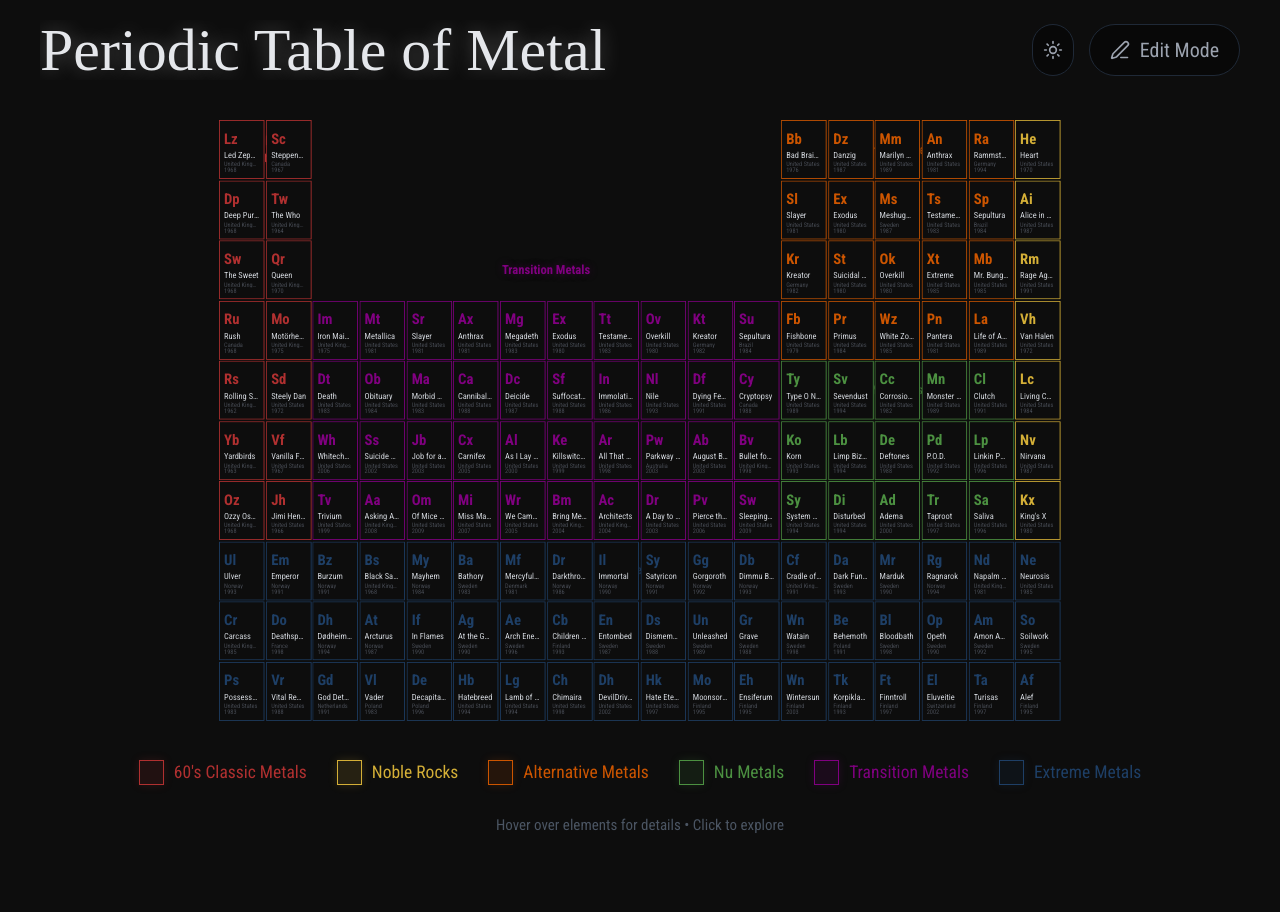
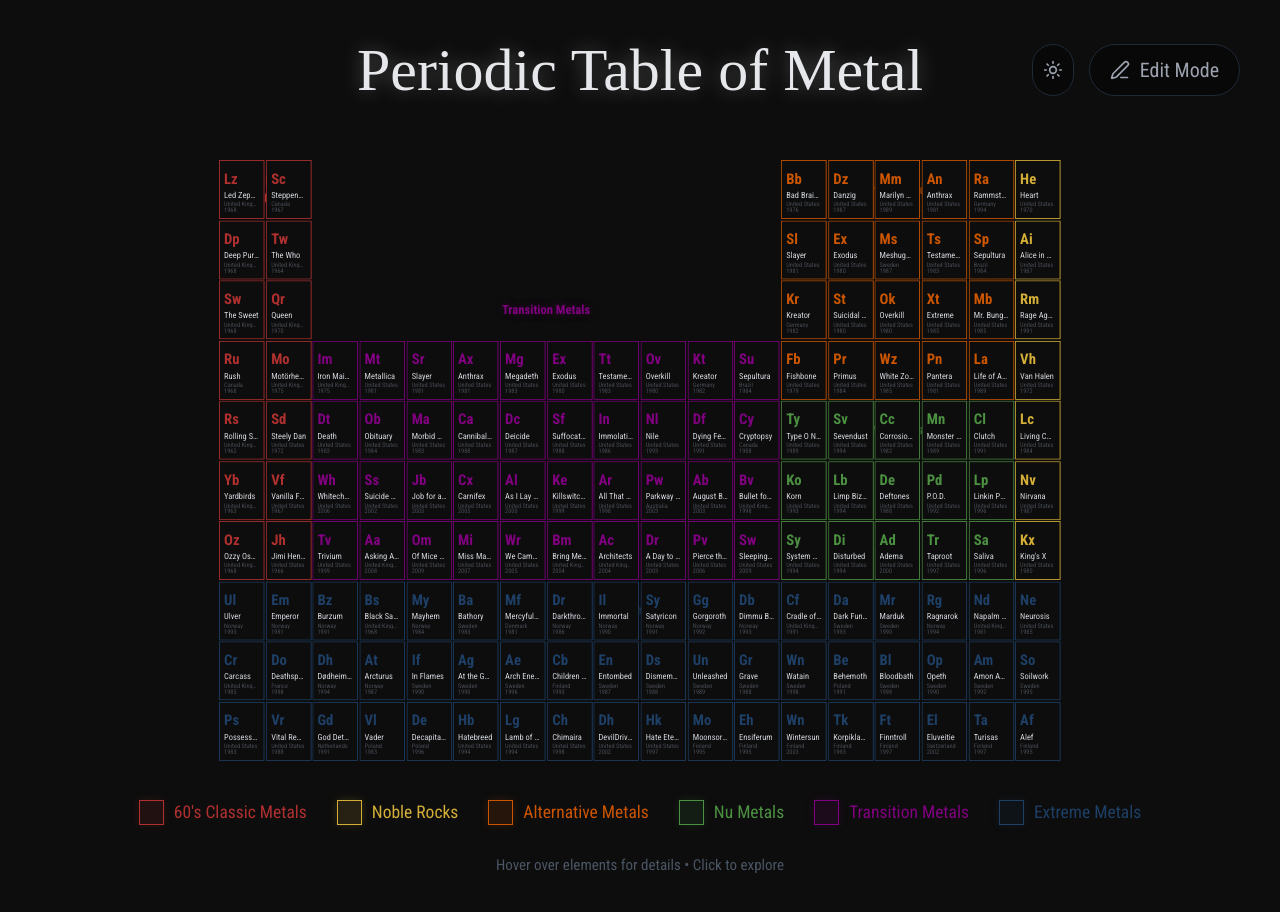
Before and after one commit to kielforeman-collab/periodic-table-of-metal, a React (Vite) app: page / in a window 1280 px wide. Shown: the top 912 px of the page. Before the commit the page ends 875 px from the top, so only its background shows below. Built offline with nearby package versions, Linux system fonts and the light colour scheme; a web font is replaced by a local one.

Commit message:
centered title

```diff
--- a/src/components/PeriodicTable.tsx
+++ b/src/components/PeriodicTable.tsx
@@ -153,13 +153,15 @@
   return (
     <div className="w-full h-full overflow-y-auto overflow-x-hidden p-2 md:p-4 pb-12 md:pb-8 bg-gray-50 dark:bg-[#0D0D0D] min-h-screen text-gray-900 dark:text-gray-200 transition-colors duration-300">
       {/* Header & Controls */}
-      <div className="flex flex-row justify-between items-center mb-4 md:mb-8 px-2 md:px-4">
-        <h1 className="font-gothic text-2xl sm:text-3xl md:text-5xl truncate pr-4 drop-shadow-sm dark:[text-shadow:0_0_20px_rgba(255,255,255,0.3)]">
+      <div className="relative flex items-center justify-center mb-4 md:mb-8 px-2 md:px-4 min-h-[3rem] md:min-h-[5rem]">
+        <h1 className="font-gothic text-2xl sm:text-3xl md:text-5xl text-center drop-shadow-sm dark:[text-shadow:0_0_20px_rgba(255,255,255,0.3)]">
           Periodic Table of Metal
         </h1>
 
+        {/* Controls Container (Desktop & Mobile) */}
+        <div className="absolute right-2 md:right-4 flex items-center gap-3">
           {/* Desktop Controls */}
-        <div className="hidden md:flex flex-1 justify-end gap-3">
+          <div className="hidden md:flex gap-3">
             <button
               onClick={() => setTheme(theme === 'dark' ? 'light' : 'dark')}
               className="flex items-center justify-center p-2 rounded-full border border-gray-300 bg-white text-gray-600 hover:text-gray-900 hover:bg-gray-100 dark:border-gray-800 dark:bg-black/40 dark:text-gray-400 dark:hover:text-white dark:hover:bg-black/60 transition-all"
@@ -211,6 +213,7 @@
                 )}
               </DropdownMenuContent>
             </DropdownMenu>
+          </div>
         </div>
       </div>
 
```
Lines whose indentation alone changed are shown as unchanged.
